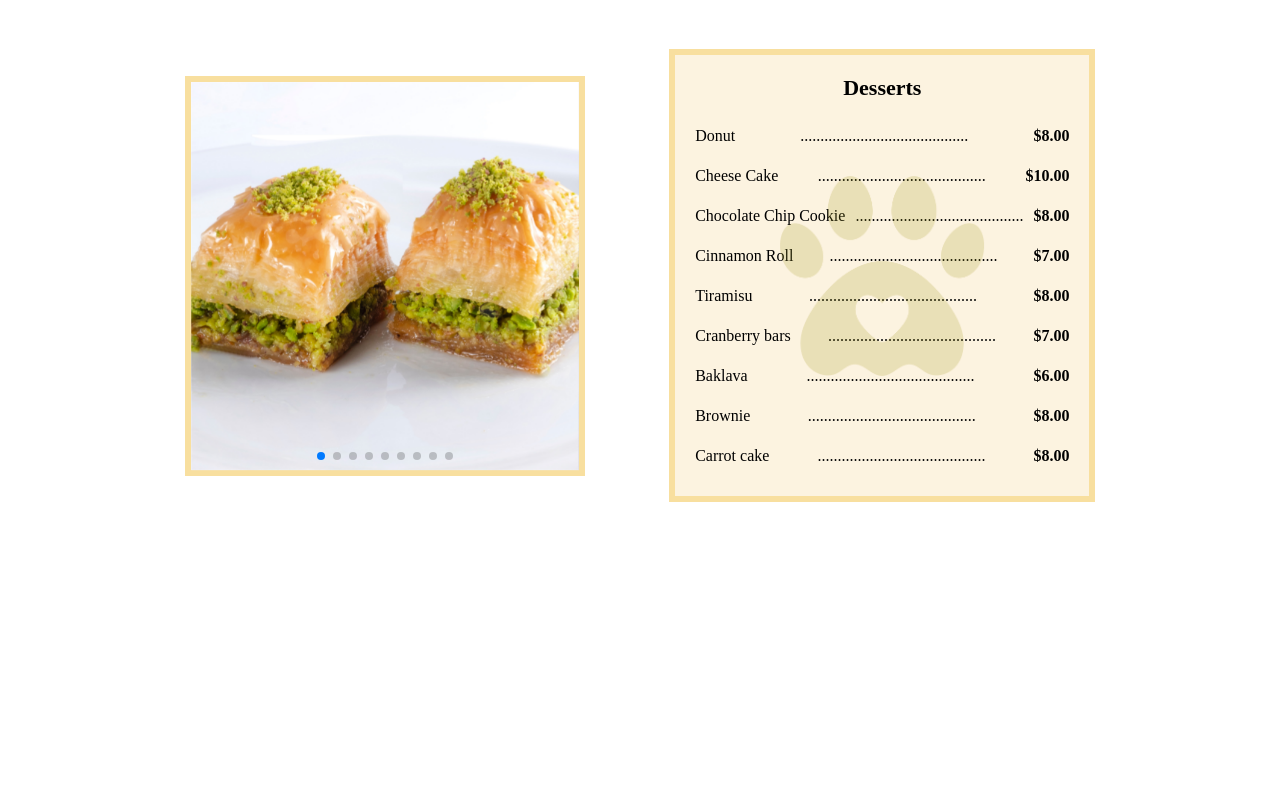
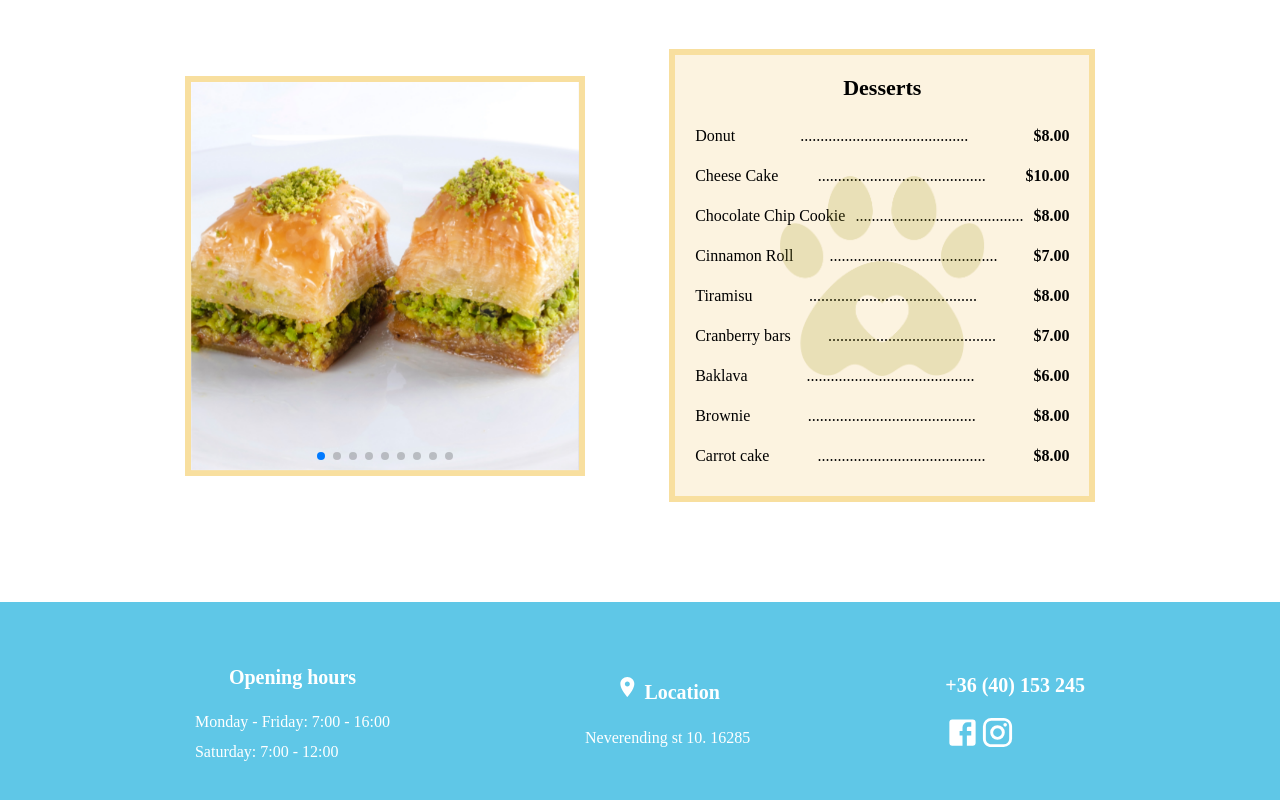
Before and after one commit to KissKriszti/dog-cafe, a React (Create React App) app: page / in a window 1280 px wide. Shown: the part 2086-2886 px from the top of the page. Before the commit the page ends 2688 px from the top, so only its background shows below. Built offline with nearby package versions, Linux system fonts and the light colour scheme.

Commit message:
footer completed

```diff
--- a/src/App.js
+++ b/src/App.js
@@ -1,6 +1,7 @@
 import Welcome from "./components/Headline/Welcome";
 import Intro from "./components/Intro/Intro";
 import Menu from "./components/Menu/Menu";
+import Footer from "./components/Footer/Footer";
 
 function App() {
   return (
@@ -8,6 +9,7 @@ function App() {
       <Welcome />
       <Intro />
       <Menu />
+      <Footer />
     </div>
   );
 }
--- /dev/null
+++ b/src/components/Footer/Footer.jsx
@@ -0,0 +1,29 @@
+import LocationOnIcon from '@mui/icons-material/LocationOn';
+import FacebookIcon from '@mui/icons-material/Facebook';
+import InstagramIcon from '@mui/icons-material/Instagram';
+import './footer.css';
+
+export default function Footer() {
+    return (
+        <section className="footerContainer">
+            <div className='smallerContainer'>
+                <div className='opening'>
+                    <h4>Opening hours</h4>
+                    <span>Monday - Friday: 7:00 - 16:00</span> <br />
+                    <span>Saturday: 7:00 - 12:00</span>
+                </div>
+                <div className='location'>
+                    <h4><LocationOnIcon /> Location</h4>
+                    <span>Neverending st 10. 16285</span>
+                </div>
+                <div className='contactInfo'>
+                    <h4>+36 (40) 153 245</h4>
+                    <div>
+                        <FacebookIcon fontSize='large' />
+                        <InstagramIcon fontSize='large' />
+                    </div>
+                </div>
+            </div>
+        </section>
+    )
+};
--- /dev/null
+++ b/src/components/Footer/footer.css
@@ -0,0 +1,29 @@
+.footerContainer {
+  width: 100%;
+  height: 30vh;
+  background-color: #5fc7e7;
+}
+
+.smallerContainer {
+  width: 100%;
+  height: 100%;
+  max-width: 1440px;
+  display: flex;
+  justify-content: space-evenly;
+  align-items: center;
+  flex-wrap: wrap;
+  margin: auto;
+}
+
+.opening,
+.location,
+.contactInfo {
+  line-height: 30px;
+  color: white;
+}
+
+.opening h4,
+.location h4,
+.contactInfo h4 {
+  font-size: 20px;
+}
--- a/src/components/Menu/menu.css
+++ b/src/components/Menu/menu.css
@@ -79,3 +79,10 @@ h2 {
   height: 388px;
   object-fit: cover;
 }
+
+@media (max-width: 1024px) {
+  .coffeMenuContainer,
+  .dessertPics {
+    margin-bottom: 20px;
+  }
+}
```
